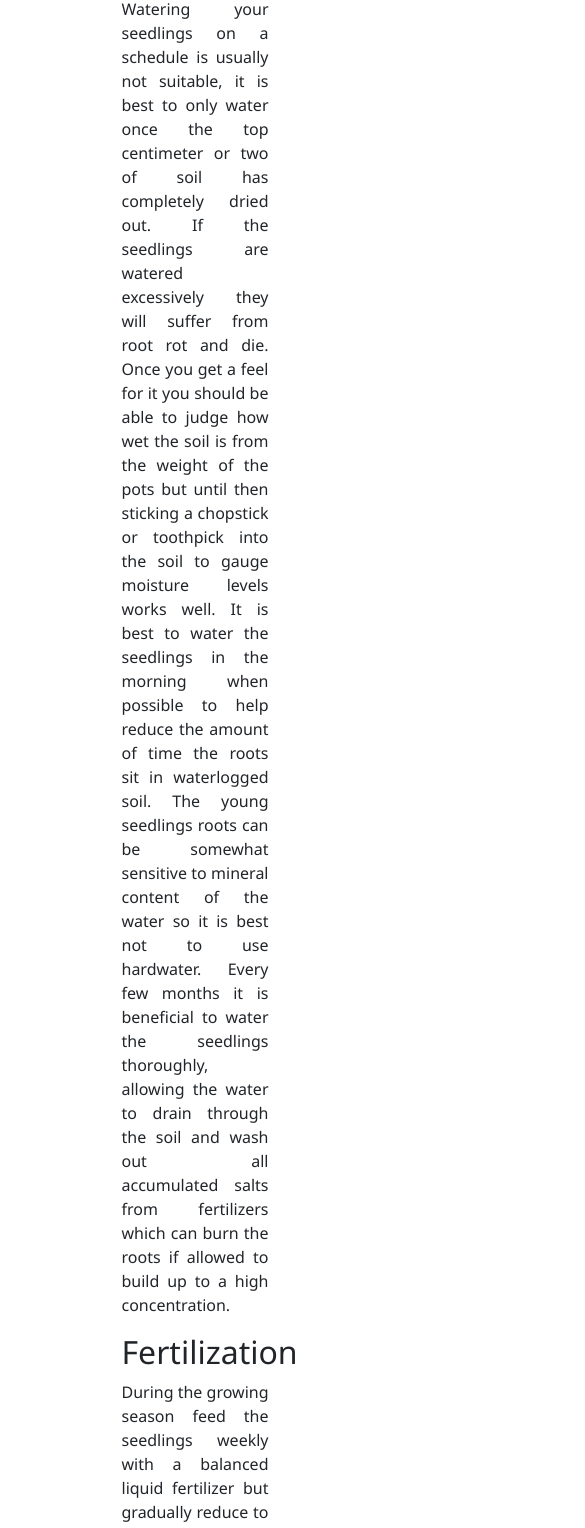
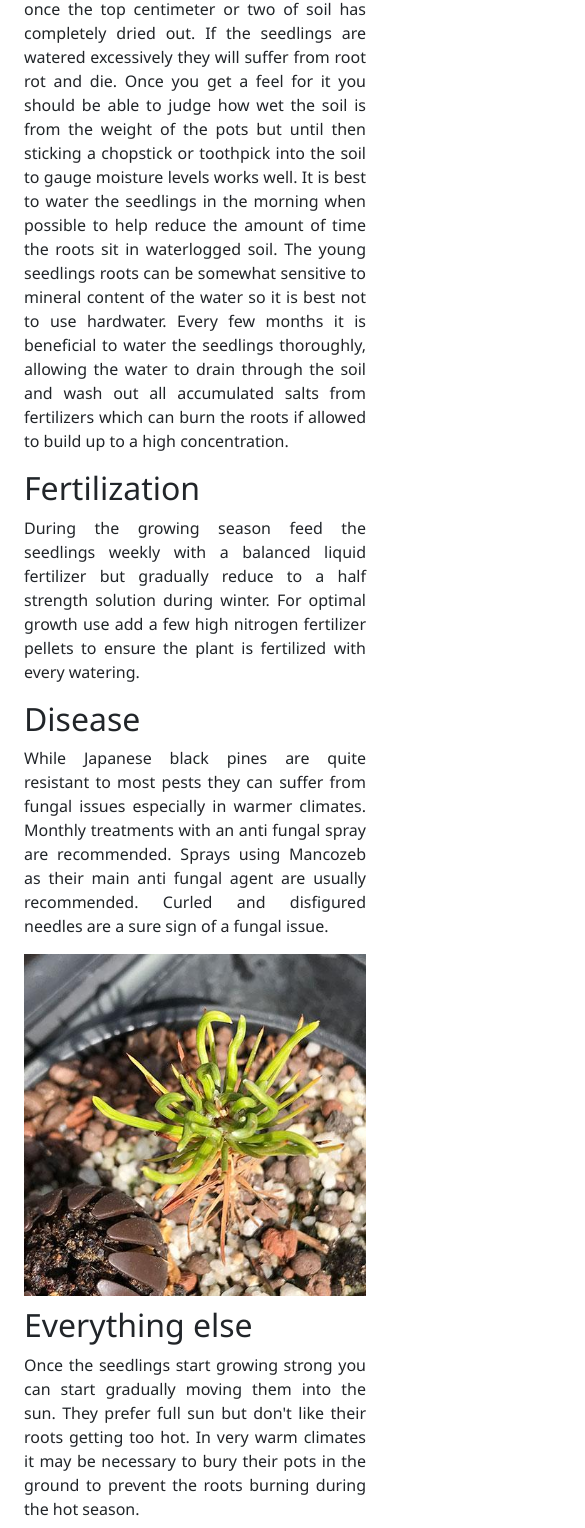
Before and after one commit to MJStevens/CS50W---project0, a plain HTML site: page General Care.html in a window 390 px wide. Shown: the part 234-1762 px from the top of the page, 585 px wide, since content can reach past the window. Drawn offline with nearby package versions, Linux system fonts and the light colour scheme.

Commit message:
SCSS fixes

```diff
--- a/styles.scss
+++ b/styles.scss
@@ -1,10 +1,5 @@
-@media (min-width: 601px) {
 $sWidth: 50%;
-}
-
-@media (max-width: 600px) {
-  $sWidth: 100%;
-}
+$mWidth: 100%;
 
 @media screen and (min-width: 600px)
 {
@@ -18,6 +13,7 @@
  font-family: Segoe UI
 }
 
+@media (min-width: 601px) {
   .infopage {
     max-width: $sWidth;
     margin-left: auto;
@@ -30,6 +26,23 @@ img {
     display: block;
     margin-bottom: 10px;
     margin-top: 10px;
+  }
+}
+
+@media (max-width: 600px) {
+  .infopage {
+    max-width: $mWidth;
+    margin-left: auto;
+    margin-right: auto
+  }
+
+  img {
+    width: $mWidth;
+    height: auto;
+    display: block;
+    margin-bottom: 10px;
+    margin-top: 10px;
+  }
 }
 
 p {
```
Also changed, not shown: styles.css, 1 other file. Lines whose indentation alone changed are shown as unchanged.
